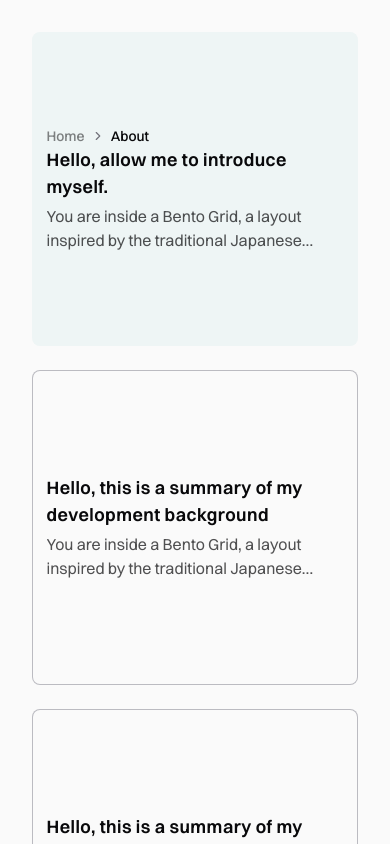
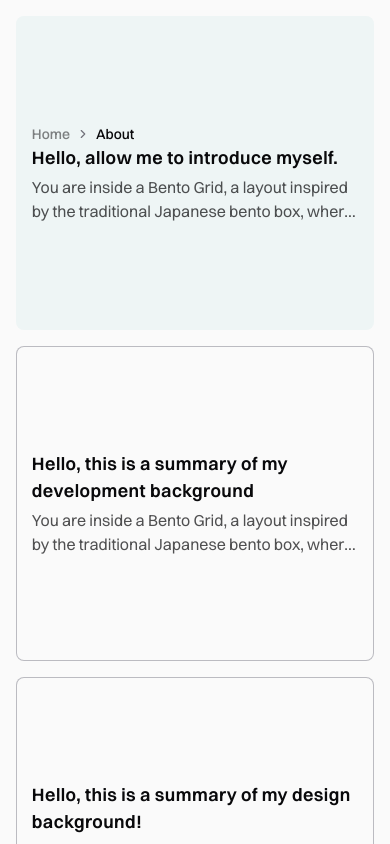
Before and after one commit to Justin-Bento/portfolio, a Next.js app: page /about in a window 390 px wide. Shown: the top 844 px of the page. Built offline with nearby package versions, Linux system fonts and the light colour scheme.

Commit message:
Updated spacing with main container.

```diff
--- a/app/(frontend)/about/page.tsx
+++ b/app/(frontend)/about/page.tsx
@@ -11,7 +11,7 @@ import React from "react";
 export default function Page() {
   return (
     <>
-      <main className="grid grid-cols-1 md:grid-cols-12 gap-6 p-8">
+      <main className="grid grid-cols-1 md:grid-cols-12 gap-4 p-4 lg:gap-6 lg:p-8">
         {/* Full-width Card */}
         <Card className="col-span-12 bg-secondary/10 border-transparent">
           <div className="min-h-[37vh] flex items-center w-11/12 mx-auto ">
--- a/app/(frontend)/projects/page.tsx
+++ b/app/(frontend)/projects/page.tsx
@@ -30,7 +30,7 @@ export default async function Page() {
   const posts = await client.fetch(POSTS_QUERY, {}, options);
   return (
     <>
-      <main className="grid grid-cols-1 md:grid-cols-12 gap-8 p-8">
+      <main className="grid grid-cols-1 md:grid-cols-12 gap-4 p-4 lg:gap-6 lg:p-8">
         <section className="bg-primary/10 col-span-12 p-8 rounded-lg min-h-[37vh] flex items-center">
           <div className="p-6 space-y-2">
             <Breadcrumb>
@@ -57,7 +57,7 @@ export default async function Page() {
           </div>
         </section>
         {posts.map((post: PostArticle) => (
-          <Card key={post._id} className="col-span-6 p-6">
+          <Card key={post._id} className="col-span-12 md:col-span-6 p-6">
             <div className="relative w-10 h-10 mb-4">
               <Image
                 fill
```
